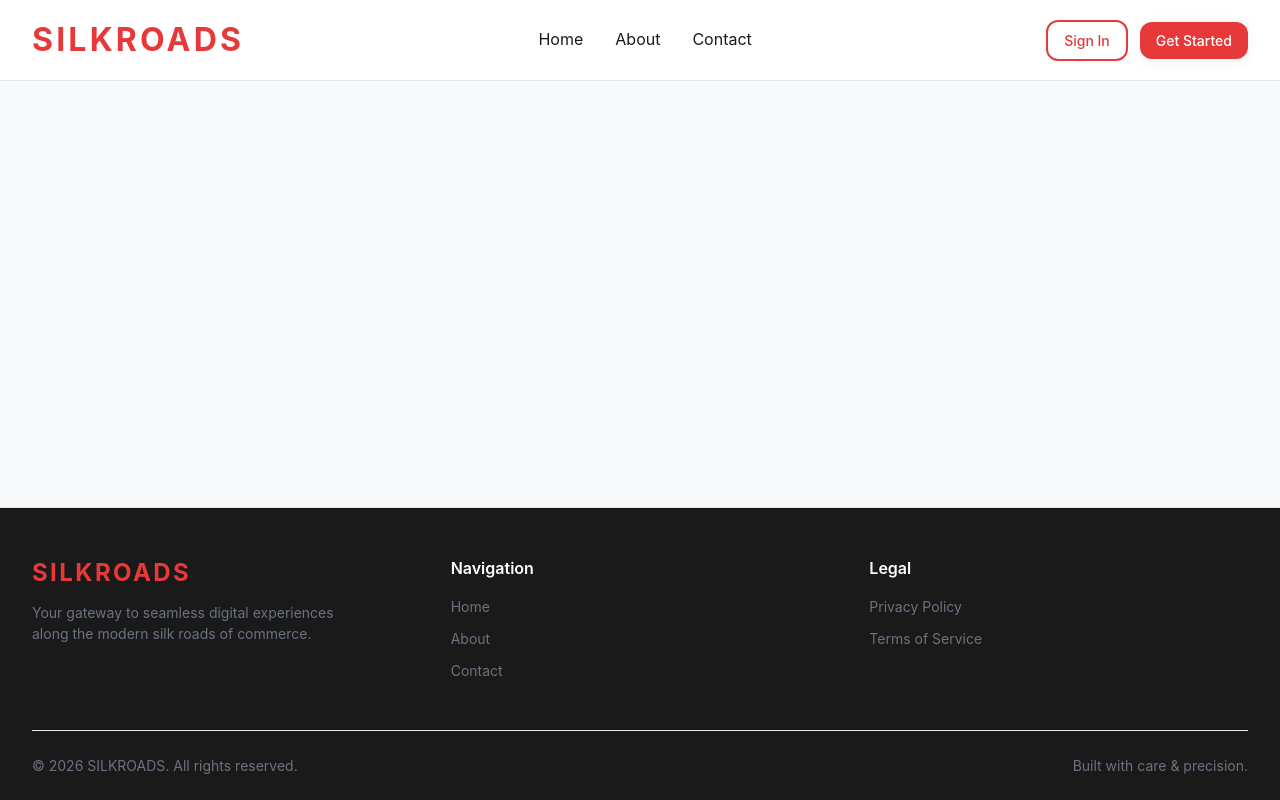
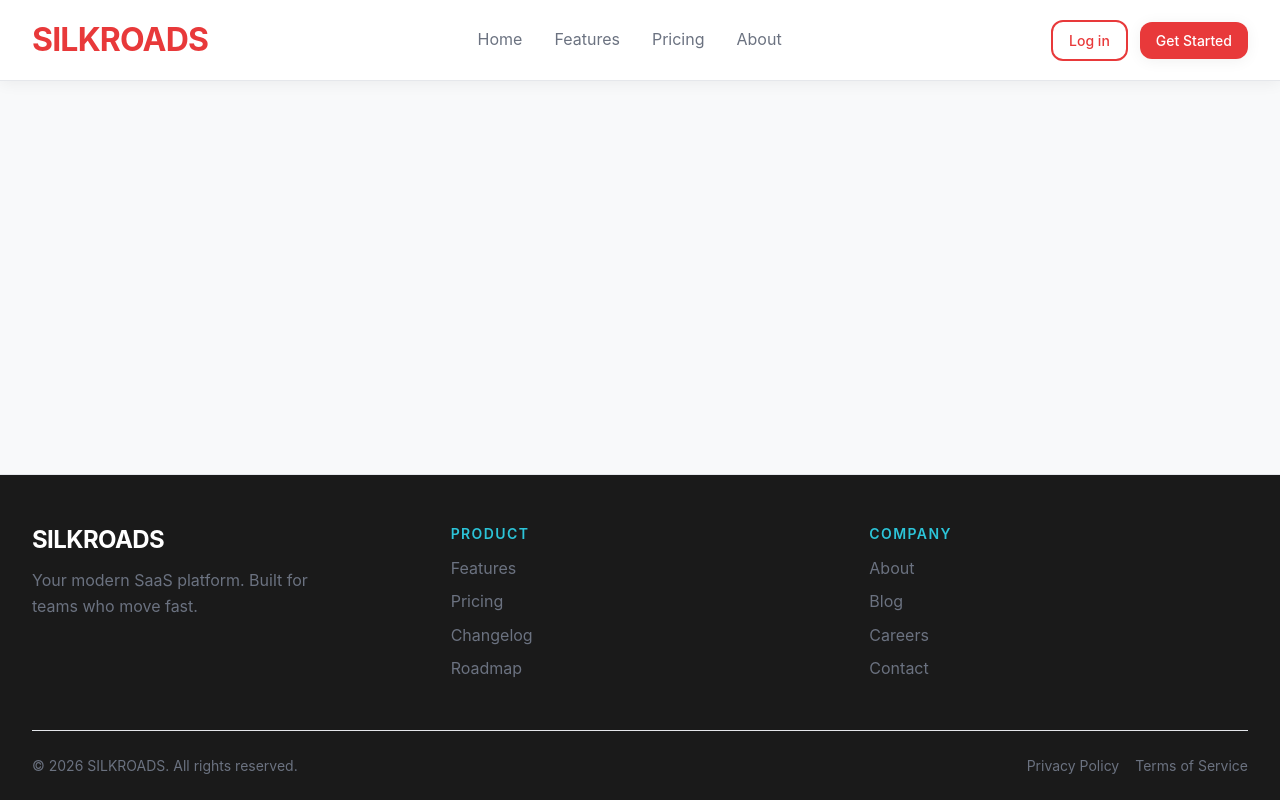
Before and after one commit to flipper-ananas/silkroads, a Next.js app: page / in a window 1280 px wide. Built offline with nearby package versions, Linux system fonts and the light colour scheme.

Commit message:
feat: auto-generated feature - issue #2

```diff
--- a/src/app/page.tsx
+++ b/src/app/page.tsx
@@ -1,5 +1,5 @@
-import HomePage from '@/components/Feature-2';
+import HomepageLayout from "@/components/Feature-2";
 
 export default function Page() {
-  return <HomePage />;
+  return <HomepageLayout />;
 }
--- a/src/components/Feature-2.tsx
+++ b/src/components/Feature-2.tsx
@@ -1,40 +1,46 @@
-import React from 'react';
-import { Container } from '@/components/ui';
-import { Button } from '@/components/ui';
+import React from "react";
+import { Container } from "@/components/ui";
+import { Button } from "@/components/ui";
 
 const Header: React.FC = () => {
   return (
-    <header className="w-full bg-white border-b border-brand-border shadow-soft">
+    <header className="w-full bg-white border-b border-brand-border shadow-soft sticky top-0 z-50">
       <Container>
         <div className="flex items-center justify-between h-16 md:h-20">
           <div className="flex items-center gap-2">
-            <span className="text-h2 font-bold text-brand-primary tracking-widest">
+            <span className="text-h2 font-bold text-brand-primary tracking-tight">
               SILKROADS
             </span>
           </div>
           <nav className="hidden md:flex items-center gap-8">
             <a
               href="#"
-              className="text-body text-brand-dark hover:text-brand-primary transition-colors duration-200"
+              className="text-body text-brand-muted hover:text-brand-primary transition-colors duration-200"
             >
               Home
             </a>
             <a
               href="#"
-              className="text-body text-brand-dark hover:text-brand-primary transition-colors duration-200"
+              className="text-body text-brand-muted hover:text-brand-primary transition-colors duration-200"
             >
-              About
+              Features
             </a>
             <a
               href="#"
-              className="text-body text-brand-dark hover:text-brand-primary transition-colors duration-200"
+              className="text-body text-brand-muted hover:text-brand-primary transition-colors duration-200"
             >
-              Contact
+              Pricing
+            </a>
+            <a
+              href="#"
+              className="text-body text-brand-muted hover:text-brand-primary transition-colors duration-200"
+            >
+              About
             </a>
           </nav>
           <div className="flex items-center gap-3">
             <Button variant="outline" size="sm">
-              Sign In
+              Log in
             </Button>
             <Button variant="primary" size="sm">
               Get Started
@@ -52,82 +58,73 @@ const Footer: React.FC = () => {
       <Container>
         <div className="py-12 grid grid-cols-1 md:grid-cols-3 gap-10">
           <div className="flex flex-col gap-3">
-            <span className="text-h3 font-bold text-brand-primary tracking-widest">
+            <span className="text-h3 font-bold text-white tracking-tight">
               SILKROADS
             </span>
-            <p className="text-small text-brand-muted max-w-xs">
-              Your gateway to seamless digital experiences along the modern silk roads of commerce.
+            <p className="text-body text-brand-muted max-w-xs">
+              Your modern SaaS platform. Built for teams who move fast.
             </p>
           </div>
           <div className="flex flex-col gap-3">
-            <span className="text-body font-semibold text-white">
-              Navigation
+            <span className="text-small font-semibold text-brand-secondary uppercase tracking-widest">
+              Product
             </span>
             <ul className="flex flex-col gap-2">
-              <li>
+              {["Features", "Pricing", "Changelog", "Roadmap"].map((item) => (
+                <li key={item}>
                   <a
                     href="#"
-                  className="text-small text-brand-muted hover:text-brand-secondary transition-colors duration-200"
+                    className="text-body text-brand-muted hover:text-white transition-colors duration-200"
                   >
-                  Home
+                    {item}
                   </a>
                 </li>
-              <li>
-                <a
-                  href="#"
-                  className="text-small text-brand-muted hover:text-brand-secondary transition-colors duration-200"
-                >
-                  About
-                </a>
-              </li>
-              <li>
-                <a
-                  href="#"
-                  className="text-small text-brand-muted hover:text-brand-secondary transition-colors duration-200"
-                >
-                  Contact
-                </a>
-              </li>
+              ))}
             </ul>
           </div>
           <div className="flex flex-col gap-3">
-            <span className="text-body font-semibold text-white">
-              Legal
+            <span className="text-small font-semibold text-brand-secondary uppercase tracking-widest">
+              Company
             </span>
             <ul className="flex flex-col gap-2">
-              <li>
+              {["About", "Blog", "Careers", "Contact"].map((item) => (
+                <li key={item}>
+                  <a
+                    href="#"
+                    className="text-body text-brand-muted hover:text-white transition-colors duration-200"
+                  >
+                    {item}
+                  </a>
+                </li>
+              ))}
+            </ul>
+          </div>
+        </div>
+        <div className="py-6 border-t border-brand-border flex flex-col md:flex-row items-center justify-between gap-3">
+          <p className="text-small text-brand-muted">
+            © {new Date().getFullYear()} SILKROADS. All rights reserved.
+          </p>
+          <div className="flex items-center gap-4">
             <a
               href="#"
               className="text-small text-brand-muted hover:text-brand-secondary transition-colors duration-200"
             >
               Privacy Policy
             </a>
-              </li>
-              <li>
             <a
               href="#"
               className="text-small text-brand-muted hover:text-brand-secondary transition-colors duration-200"
             >
               Terms of Service
             </a>
-              </li>
-            </ul>
           </div>
-        </div>
-        <div className="border-t border-brand-border py-6 flex flex-col md:flex-row items-center justify-between gap-3">
-          <p className="text-small text-brand-muted">
-            &copy; {new Date().getFullYear()} SILKROADS. All rights reserved.
-          </p>
-          <p className="text-small text-brand-muted">
-            Built with care &amp; precision.
-          </p>
         </div>
       </Container>
     </footer>
   );
 };
 
-const HomePage: React.FC = () => {
+const HomepageLayout: React.FC = () => {
   return (
     <div className="min-h-screen flex flex-col bg-white">
       <Header />
@@ -137,4 +134,4 @@ const HomePage: React.FC = () => {
   );
 };
 
-export default HomePage;
+export default HomepageLayout;
```
Lines whose indentation alone changed are shown as unchanged.
